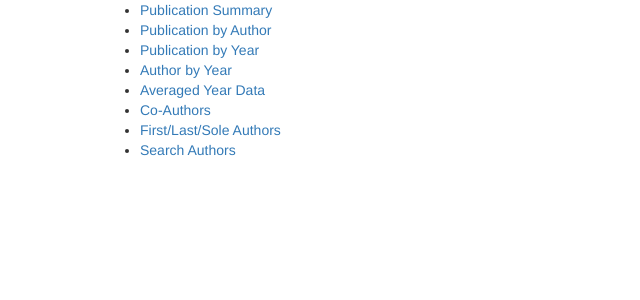
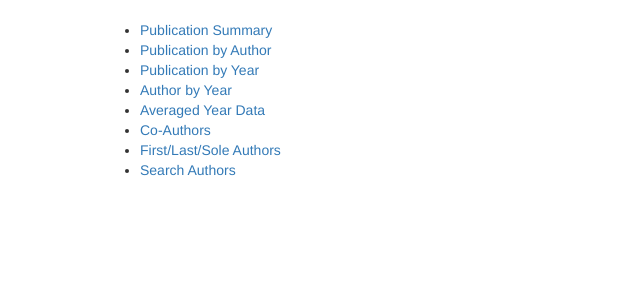
Before and after one commit to Pouya-Mohammadi-mcr/Library, a Python web app: template src/comp62521/templates/statistics.html in a window 1280 px wide. Shown: the part 104-404 px from the top of the page, without its empty margins (0-640 px from the left). Run offline with Jinja, Linux system fonts and the light colour scheme; the template is opened without the code that fills it, so the values that code supplies are empty; some libraries are stand-ins or nearby versions.

Commit message:
improve page style

```diff
--- a/src/comp62521/templates/statistics.html
+++ b/src/comp62521/templates/statistics.html
@@ -6,7 +6,8 @@
 {% endblock %}
 
 {% block content %}
-<ul>
+
+<ul style="margin-top: 20px">
   <li ><a href="/statisticsdetails/publication_summary">Publication Summary</a></li>
   <li><a href="/statisticsdetails/publication_author">Publication by Author</a></li>
   <li><a href="/statisticsdetails/publication_year">Publication by Year</a></li>
```
